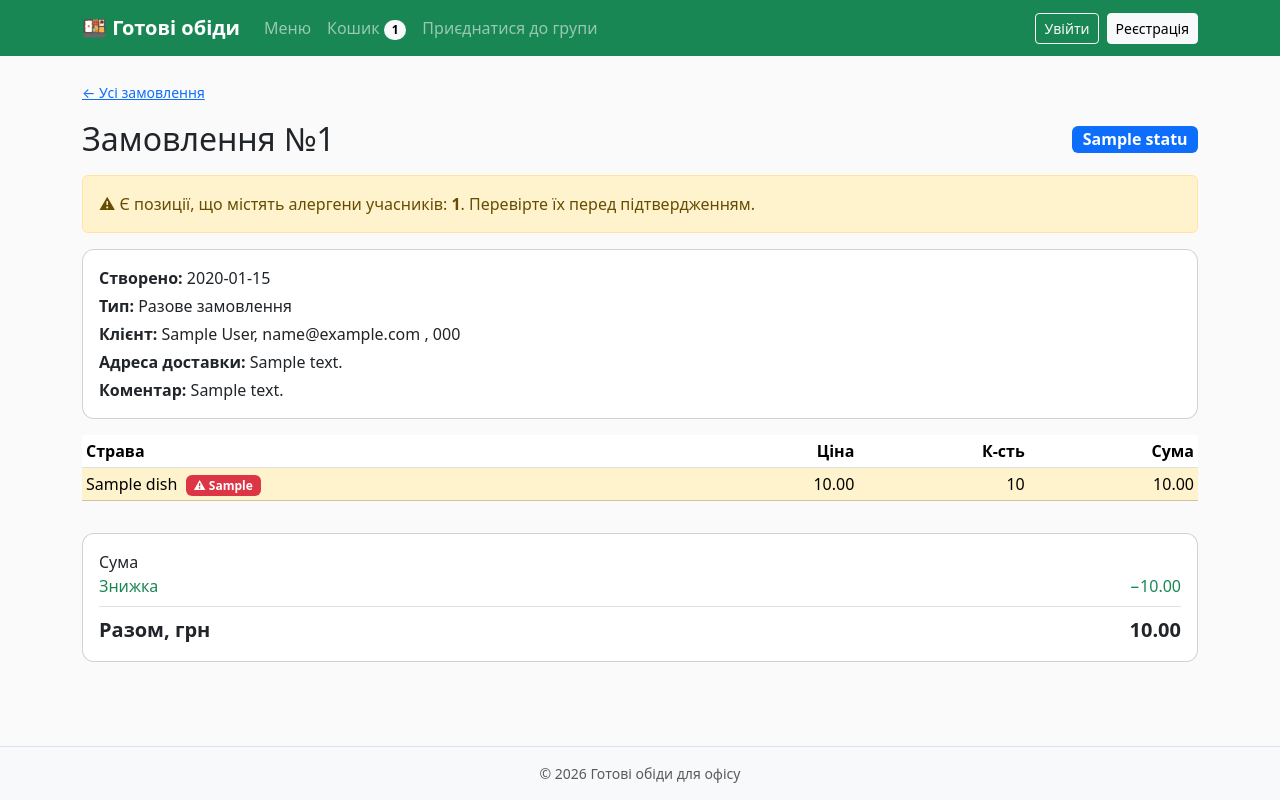
After one commit to SergeiBas/lunch-service, a Spring app: page /manager/order-detail in a window 1280 px wide. The commit adds this page. Run offline with Thymeleaf, Linux system fonts and the light colour scheme; the template is opened without the code that fills it: most values are stand-ins (such as "Sample title", 1, 10 or a date in 2020); data that the repository does not hold is empty; some of the project's set-up classes (security, data sources, template engines, error pages and the like) are left out, and stand-ins take their place.

Commit message:
SCRUM-33: order confirmation by order manager, my orders page, bonus refund on rejection

```diff
--- a/src/main/java/com/lunch/common/config/SecurityConfig.java
+++ b/src/main/java/com/lunch/common/config/SecurityConfig.java
@@ -25,6 +25,7 @@ public class SecurityConfig {
                         .requestMatchers("/", "/login", "/register", "/menu/**", "/cart/**", "/join/**",
                                 "/css/**", "/js/**", "/images/**", "/error").permitAll()
                         .requestMatchers("/manager/**").hasRole("ORDER_MANAGER")
+                        .requestMatchers("/orders/**").hasRole("CLIENT")
                         .requestMatchers("/collector/**").hasRole("COLLECTOR_MANAGER")
                         .requestMatchers("/courier/**").hasRole("COURIER")
                         .anyRequest().authenticated()
--- a/src/main/java/com/lunch/order/repository/OrderRepository.java
+++ b/src/main/java/com/lunch/order/repository/OrderRepository.java
@@ -2,8 +2,11 @@ package com.lunch.order.repository;
 
 import com.lunch.order.model.Order;
 import org.springframework.data.jpa.repository.JpaRepository;
+
+import java.util.List;
 import java.util.Optional;
 
 public interface OrderRepository extends JpaRepository<Order, Long> {
     Optional<Order> findByGroupOrderId(Long groupOrderId);
+    List<Order> findByUserIdOrderByIdDesc(Long userId);
 }
--- a/src/main/java/com/lunch/order/service/OrderService.java
+++ b/src/main/java/com/lunch/order/service/OrderService.java
@@ -127,6 +127,12 @@ public class OrderService {
         return order;
     }
 
+    @Transactional(readOnly = true)
+    public List<Order> getOrdersForUser(String email) {
+        User user = userRepository.findByEmail(email).orElseThrow();
+        return orderRepository.findByUserIdOrderByIdDesc(user.getId());
+    }
+
     private String blankToNull(String value) {
         return (value == null || value.isBlank()) ? null : value.trim();
     }
--- a/src/main/resources/templates/cart/confirmation.html
+++ b/src/main/resources/templates/cart/confirmation.html
@@ -64,6 +64,7 @@
 
             <div class="text-center">
                 <a class="btn btn-success" th:href="@{/menu}">Повернутися до меню</a>
+                <a class="btn btn-outline-secondary" th:if="${currentUser != null}" th:href="@{/orders}">Мої замовлення</a>
             </div>
         </div>
     </div>
--- a/src/main/resources/templates/fragments/layout.html
+++ b/src/main/resources/templates/fragments/layout.html
@@ -34,6 +34,9 @@
                 </li>
                 <li class="nav-item" th:if="${currentUser != null}">
                     <a class="nav-link" th:href="@{/profile}">Профіль</a>
+                </li>
+                <li class="nav-item" th:if="${userRole == 'CLIENT'}">
+                    <a class="nav-link" th:href="@{/orders}">Мої замовлення</a>
                 </li>
                 <li class="nav-item" th:if="${userRole == 'COLLECTOR_MANAGER'}">
                     <a class="nav-link" th:href="@{/collector/rooms}">Групові замовлення</a>
--- /dev/null
+++ b/src/main/resources/templates/manager/order-detail.html
@@ -0,0 +1,117 @@
+<!DOCTYPE html>
+<html xmlns:th="http://www.thymeleaf.org"
+      th:replace="~{fragments/layout :: layout(~{::title}, ~{::section})}">
+<head>
+    <title>Замовлення — Готові обіди</title>
+</head>
+<body>
+<section>
+    <a class="small" th:href="@{/manager/orders}">← Усі замовлення</a>
+
+    <div class="d-flex flex-wrap justify-content-between align-items-center my-3 gap-2">
+        <h2 class="m-0">Замовлення №<span th:text="${order.id}">1</span></h2>
+        <span class="badge fs-6"
+              th:classappend="${order.status.name() == 'NEW'} ? 'text-bg-warning'
+                  : (${order.status.name() == 'REJECTED'} ? 'text-bg-danger'
+                  : (${order.status.name() == 'COMPLETED'} ? 'text-bg-success' : 'text-bg-primary'))"
+              th:text="${order.status.label}">Статус</span>
+    </div>
+
+    <div class="alert alert-success" th:if="${message}" th:text="${message}">Повідомлення</div>
+    <div class="alert alert-danger" th:if="${error}" th:text="${error}">Помилка</div>
+    <div class="alert alert-warning" th:if="${conflictCount > 0}">
+        ⚠ Є позиції, що містять алергени учасників: <strong th:text="${conflictCount}">1</strong>.
+        Перевірте їх перед підтвердженням.
+    </div>
+
+    <div class="card card-body mb-3">
+        <p class="mb-1"><strong>Створено:</strong> <span th:text="${order.createdAt}">дата</span></p>
+        <p class="mb-1"><strong>Тип:</strong> <span th:text="${isGroup} ? 'Групове замовлення' : 'Разове замовлення'">Тип</span></p>
+
+        <p class="mb-1" th:if="${customer != null}">
+            <strong>Клієнт:</strong>
+            <span th:text="${customer.fullName}">Ім'я</span>,
+            <span th:text="${customer.email}">email</span>
+            <span th:if="${customer.phone != null}" th:text="', ' + ${customer.phone}">телефон</span>
+        </p>
+        <p class="mb-1" th:if="${customer == null and order.guestName != null}">
+            <strong>Гість:</strong>
+            <span th:text="${order.guestName}">Ім'я</span>,
+            <span th:text="${order.guestPhone}">телефон</span>,
+            <span th:text="${order.guestEmail}">email</span>
+        </p>
+        <p class="mb-1"><strong>Адреса доставки:</strong> <span th:text="${order.deliveryAddress}">адреса</span></p>
+        <p class="mb-0" th:if="${order.comment != null}">
+            <strong>Коментар:</strong> <span th:text="${order.comment}">коментар</span>
+        </p>
+    </div>
+
+    <div class="table-responsive mb-3">
+        <table class="table table-sm align-middle">
+            <thead>
+            <tr>
+                <th>Страва</th>
+                <th class="text-end">Ціна</th>
+                <th class="text-end">К-сть</th>
+                <th class="text-end">Сума</th>
+                <th th:if="${isGroup}">Учасник</th>
+                <th th:if="${isGroup}">Алергени</th>
+                <th th:if="${isGroup}">Побажання</th>
+            </tr>
+            </thead>
+            <tbody>
+            <tr th:each="i : ${order.items}"
+                th:classappend="${!#lists.isEmpty(i.allergenConflicts)} ? 'table-warning'">
+                <td>
+                    <span th:text="${i.dish.name}">Страва</span>
+                    <span class="badge text-bg-danger ms-1" th:if="${!#lists.isEmpty(i.allergenConflicts)}"
+                          th:text="'⚠ ' + ${#strings.listJoin(i.allergenConflicts, ', ')}">⚠</span>
+                </td>
+                <td class="text-end" th:text="${#numbers.formatDecimal(i.unitPrice, 1, 2)}">0.00</td>
+                <td class="text-end" th:text="${i.quantity}">1</td>
+                <td class="text-end" th:text="${#numbers.formatDecimal(i.lineTotal, 1, 2)}">0.00</td>
+                <td th:if="${isGroup}" th:text="${i.participantName} ?: '—'">—</td>
+                <td th:if="${isGroup}" th:text="${i.participantAllergens} ?: '—'">—</td>
+                <td th:if="${isGroup}" th:text="${i.participantWishes} ?: '—'">—</td>
+            </tr>
+            </tbody>
+        </table>
+    </div>
+
+    <div class="card card-body mb-4">
+        <div class="d-flex justify-content-between">
+            <span>Сума</span>
+            <span th:text="${#numbers.formatDecimal(order.subtotal, 1, 2)}">0.00</span>
+        </div>
+        <div class="d-flex justify-content-between text-success" th:if="${order.discount > 0}">
+            <span>Знижка</span>
+            <span th:text="'−' + ${#numbers.formatDecimal(order.discount, 1, 2)}">0.00</span>
+        </div>
+        <div class="d-flex justify-content-between text-success" th:if="${order.bonusUsed > 0}">
+            <span>Списано бонусів</span>
+            <span th:text="'−' + ${order.bonusUsed}">0</span>
+        </div>
+        <div class="d-flex justify-content-between fs-5 fw-semibold border-top pt-2 mt-2">
+            <span>Разом, грн</span>
+            <span th:text="${#numbers.formatDecimal(order.total, 1, 2)}">0.00</span>
+        </div>
+    </div>
+
+    <!-- Дії залежно від статусу -->
+    <div class="d-flex gap-2" th:if="${order.status.name() == 'NEW'}">
+        <form th:action="@{/manager/orders/{id}/accept(id=${order.id})}" method="post" class="m-0">
+            <button type="submit" class="btn btn-success">Підтвердити</button>
+        </form>
+        <form th:action="@{/manager/orders/{id}/reject(id=${order.id})}" method="post" class="m-0">
+            <button type="submit" class="btn btn-outline-danger"
+                    onclick="return confirm('Відхилити це замовлення?')">Відхилити</button>
+        </form>
+    </div>
+
+    <form th:if="${order.status.name() == 'ACCEPTED'}"
+          th:action="@{/manager/orders/{id}/prepare(id=${order.id})}" method="post" class="m-0">
+        <button type="submit" class="btn btn-primary">Передати на виконання</button>
+    </form>
+</section>
+</body>
+</html>
```
Also changed, not shown: src/main/java/com/lunch/order/controller/MyOrdersController.java (added, +23 -0 lines), src/main/java/com/lunch/order/controller/OrderManagementController.java (added, +73 -0 lines), src/main/java/com/lunch/order/service/OrderManagementService.java (added, +88 -0 lines), src/main/resources/templates/manager/orders.html (added, +50 -0 lines), src/main/resources/templates/orders/my-orders.html (added, +43 -0 lines), 2 other files.
